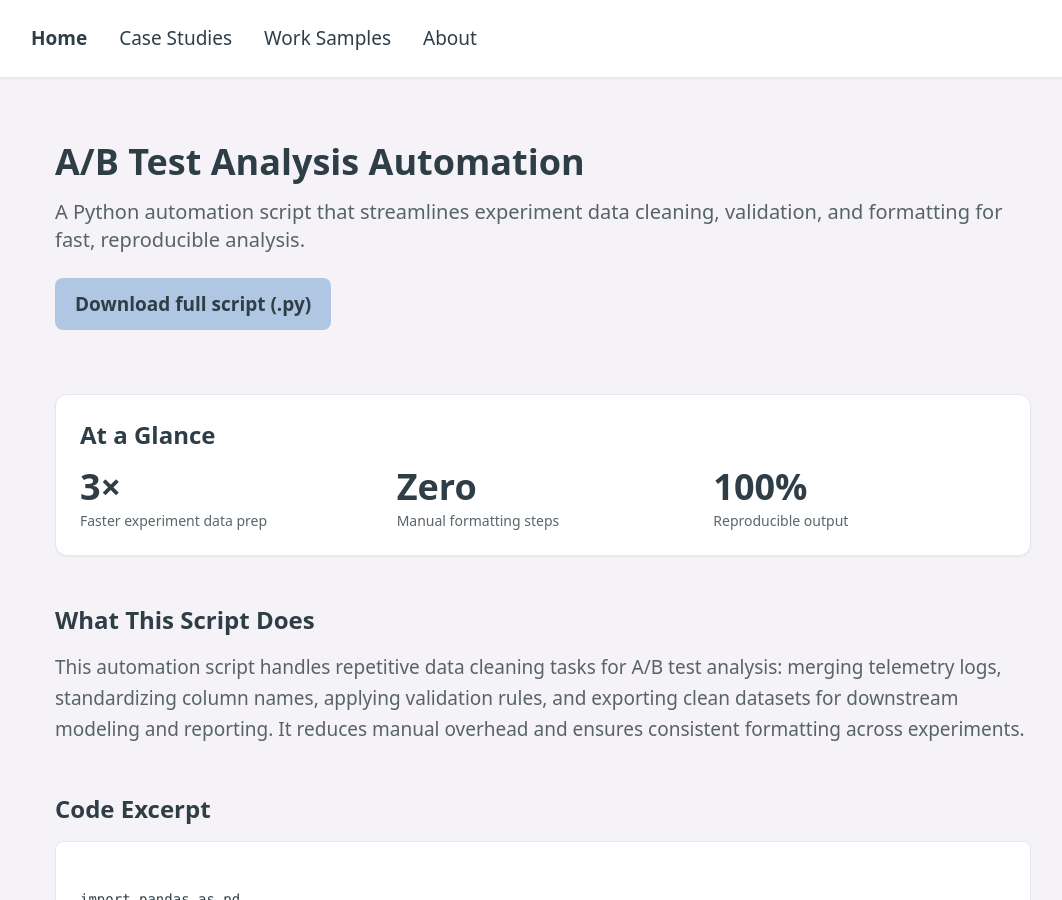
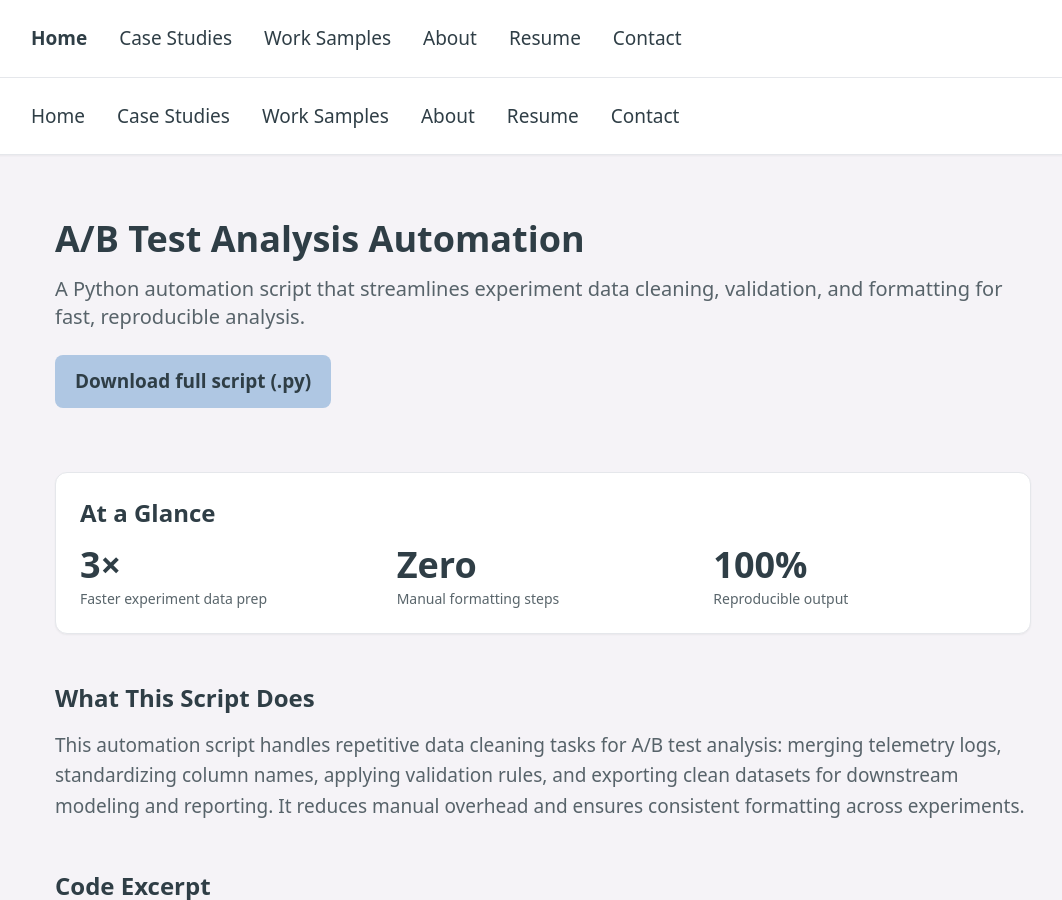
Before and after one commit to francine-i-stephens/francine-portfolio, a Jekyll site: the page work-samples/code_sample_ab_test.html, which Jekyll copies as it is, in a window 1280 px wide and 900 px high. Shown: the whole window, without its empty margins (97-1159 px from the left). Built offline with Jekyll 4.4.1, drawn with Linux system fonts in a browser that asks for light colours; nearby versions of some CDN libraries.

Commit message:
Update code_sample_ab_test.html

```diff
--- a/work-samples/code_sample_ab_test.html
+++ b/work-samples/code_sample_ab_test.html
@@ -30,9 +30,21 @@
       <a href="../case-studies/index.html" class="hover:text-blueSoft">Case Studies</a>
       <a href="index.html" class="hover:text-blueSoft">Work Samples</a>
       <a href="../about.html" class="hover:text-blueSoft">About</a>
+      <a href="../resume.html" class="hover:text-blueSoft">Resume</a>
+      <a href="../contact.html" class="hover:text-blueSoft">Contact</a>
+
     </div>
   </nav>
-
+<nav class="p-6 bg-white shadow-sm border-b border-graySoft">
+  <div class="max-w-5xl mx-auto flex items-center space-x-8">
+    <a href="index.html" class="hover:text-blueSoft">Home</a>
+    <a href="case-studies/index.html" class="hover:text-blueSoft">Case Studies</a>
+    <a href="work-samples/index.html" class="hover:text-blueSoft">Work Samples</a>
+    <a href="about.html" class="hover:text-blueSoft">About</a>
+    <a href="resume.html" class="hover:text-blueSoft">Resume</a>
+    <a href="contact.html" class="hover:text-blueSoft">Contact</a>
+  </div>
+</nav>
   <!-- Header -->
   <header class="max-w-5xl mx-auto px-6 py-16">
     <h1 class="text-4xl font-bold mb-4">A/B Test Analysis Automation</h1>
```
